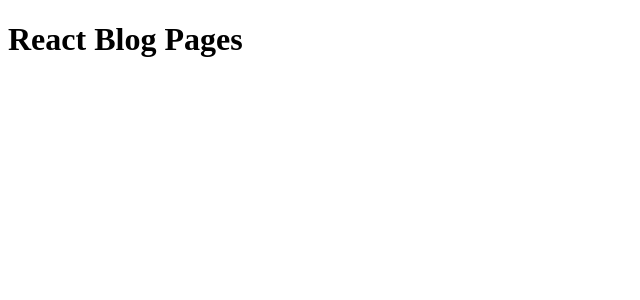
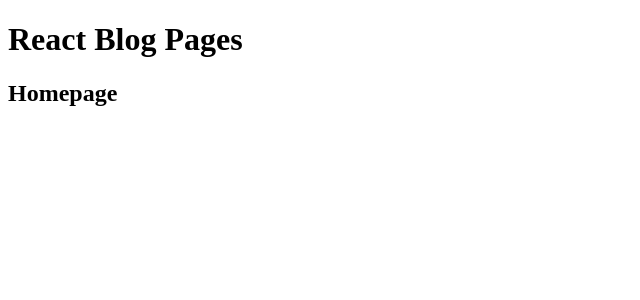
Before and after one commit to giorgiameffe/react-router, a React app: page / in a window 1280 px wide. Before the commit this address had no page. Shown: the top 300 px of the page, without its empty margins (0-640 px from the left). Built offline with nearby package versions, Linux system fonts and the light colour scheme; the HTML template or start-up script is replaced by a standard one.

Commit message:
feat: create pages folder and routes

```diff
--- a/src/App.jsx
+++ b/src/App.jsx
@@ -1,14 +1,22 @@
 // React Router
 import { BrowserRouter, Routes, Route } from "react-router-dom";
+// Homepage
+import Homepage from './pages/Homepage.jsx';
+// About us
+import AboutUs from './pages/AboutUs.jsx';
+// Posts list
+import Posts from './pages/Posts.jsx';
 
 function App() {
 
   return (
     <>
-      <h1>React Blog Pages</h1>
       <BrowserRouter>
+        <h1>React Blog Pages</h1>
         <Routes>
-          <Route></Route>
+          <Route path="/" element={<Homepage />}></Route>
+          <Route path="/about-us" element={<AboutUs />}></Route>
+          <Route path="/posts-list" element={<Posts />}></Route>
         </Routes>
       </BrowserRouter>
     </>
--- /dev/null
+++ b/src/pages/AboutUs.jsx
@@ -0,0 +1,7 @@
+// About us
+
+export default function AboutUs() {
+
+    return <h2>About us</h2>
+
+}
--- /dev/null
+++ b/src/pages/Homepage.jsx
@@ -0,0 +1,6 @@
+// Homepage
+
+export default function Homepage() {
+
+    return <h2>Homepage</h2>
+}
--- /dev/null
+++ b/src/pages/Posts.jsx
@@ -0,0 +1,7 @@
+// Posts list
+
+export default function Posts() {
+
+    return <h2>Posts list</h2>
+
+}
```
